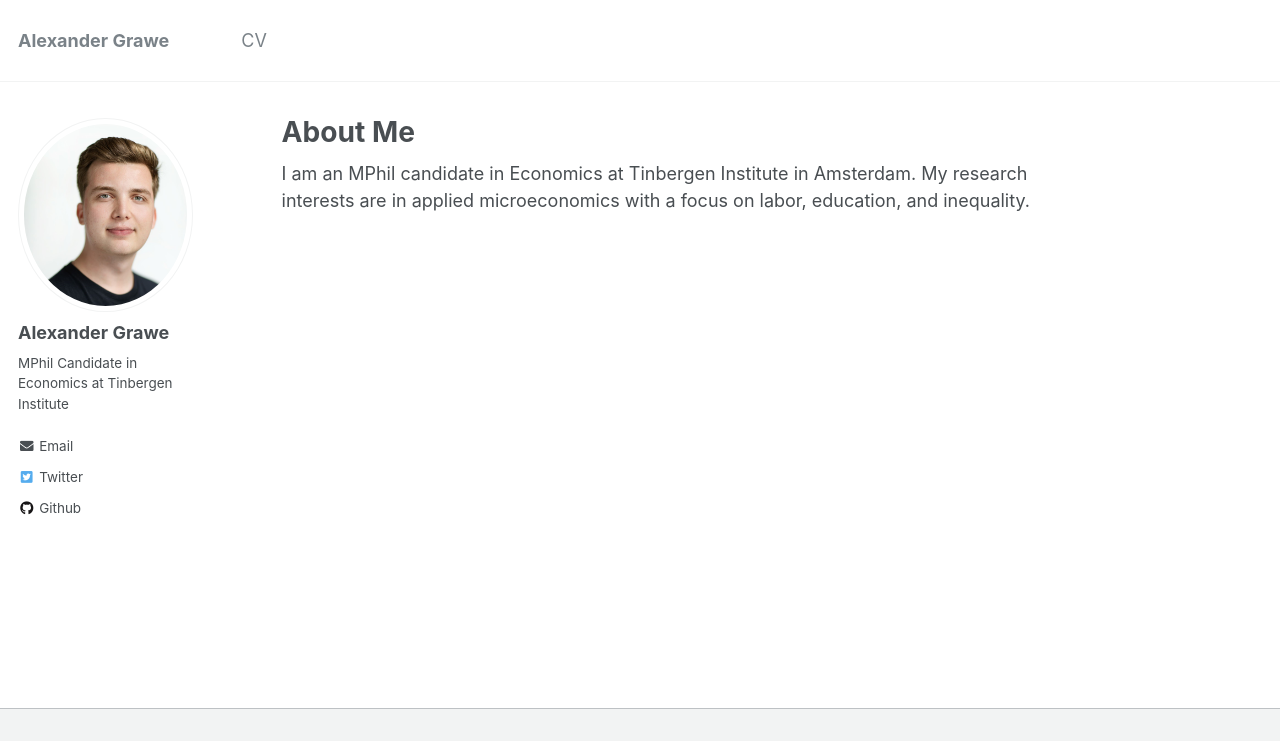
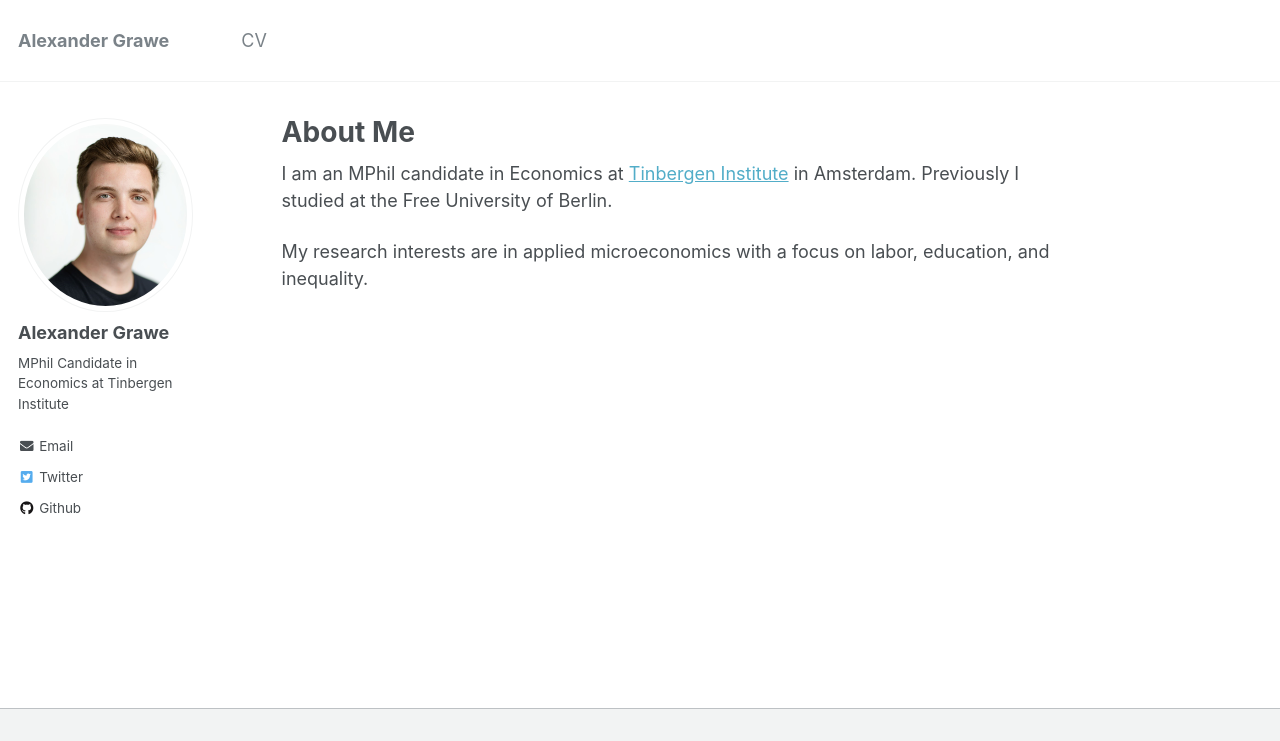
Before and after one commit to agrawe/agrawe.github.io, a Jekyll site: the page built from _pages/about.md, in a window 1280 px wide, cut to the strip 0-741 px from the top of the page. Built offline with Jekyll 4.4.1, drawn with Linux system fonts in a browser that asks for light colours.

Commit message:
Update about.md

```diff
--- a/_pages/about.md
+++ b/_pages/about.md
@@ -8,4 +8,6 @@ redirect_from:
   - /about.html
 ---
 
-I am an MPhil candidate in Economics at Tinbergen Institute in Amsterdam. My research interests are in applied microeconomics with a focus on labor, education, and inequality.
+I am an MPhil candidate in Economics at [Tinbergen Institute](https://tinbergen.nl/ "Tinbergen Institute") in Amsterdam. Previously I studied at the Free University of Berlin.
+
+My research interests are in applied microeconomics with a focus on labor, education, and inequality.
```
